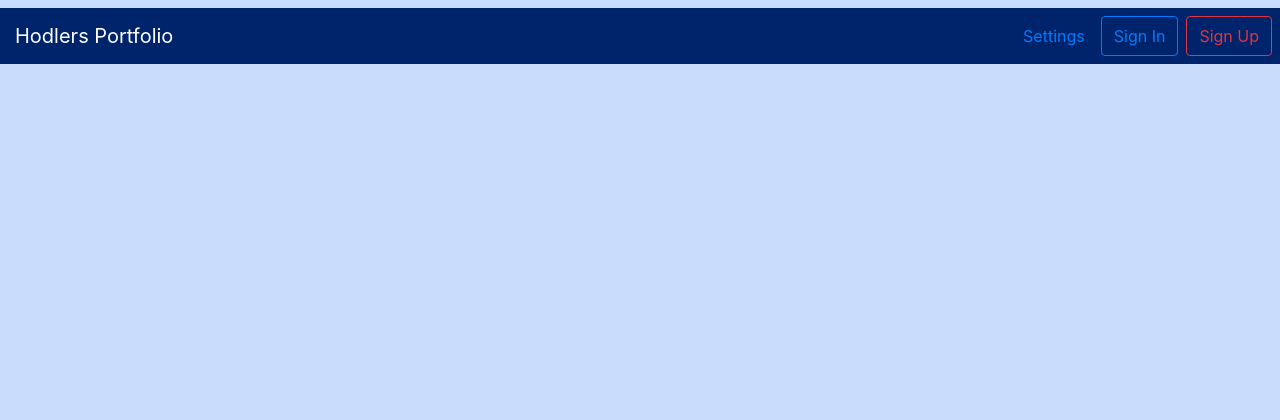
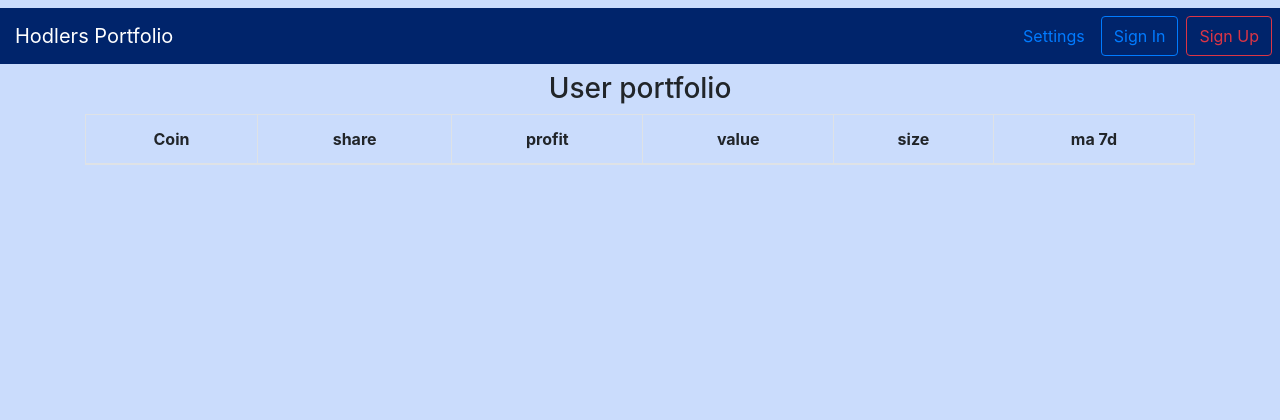
Before and after one commit to Neno979/Portfolio-Tracker, a Flask app: page /portfolio in a window 1280 px wide. Shown: the top 420 px of the page. Run offline with Flask 2, Linux system fonts and the light colour scheme; lists and menus that the app fills with data are empty; some libraries are stand-ins or nearby versions.

Commit message:
added table to portfolio page

```diff
--- a/Main.py
+++ b/Main.py
@@ -9,6 +9,7 @@ def index():
 
 @app.route('/portfolio')
 def portfolio():
-    return render_template('portfolio.html')
+    headers = ["Coin","share", "profit", "value", "size", "ma 7d"]
+    return render_template('portfolio.html', headers = headers)
 if __name__ == '__main__':
     app.run(debug=True)
--- a/templates/portfolio.html
+++ b/templates/portfolio.html
@@ -1,18 +1,14 @@
 {% extends "base.html" %}
 
-{% block content %}
-    <h1 class="mt-5 mb-5">testing...</h1>
-    <h1 class="mt-5 mb-5">testing...</h1>
-    <h1 class="mt-5 mb-5">testing...</h1>
-    <h1 class="mt-5 mb-5">testing...</h1>
-    <h1 class="mt-5 mb-5">testing...</h1>
-    <h1 class="mt-5 mb-5">testing...</h1>
-    <h1 class="mt-5 mb-5">testing...</h1>
-    <h1 class="mt-5 mb-5">testing...</h1>
-    <h1 class="mt-5 mb-5">testing...</h1>
-    <h1 class="mt-5 mb-5">testing...</h1>
-    <h1 class="mt-5 mb-5">testing...</h1>
-    <h1 class="mt-5 mb-5">testing...</h1>
-    <h1 class="mt-5 mb-5">testing...</h1>
-    <h1 class="mt-5 mb-5">testing...</h1>
-{% endblock content %}
+{% block title%}Portfolio{% endblock title%}
+
+{% block tname%}User portfolio{% endblock tname%}
+
+{% block columns %}
+        {% for header in headers %}
+            <th>{{ header }}</th>
+        {% endfor %}
+    {% endblock columns %}
+        {% block table %}
+
+        {% endblock table %}
```
Also changed, not shown: templates/index.html (+19 -0 lines).
